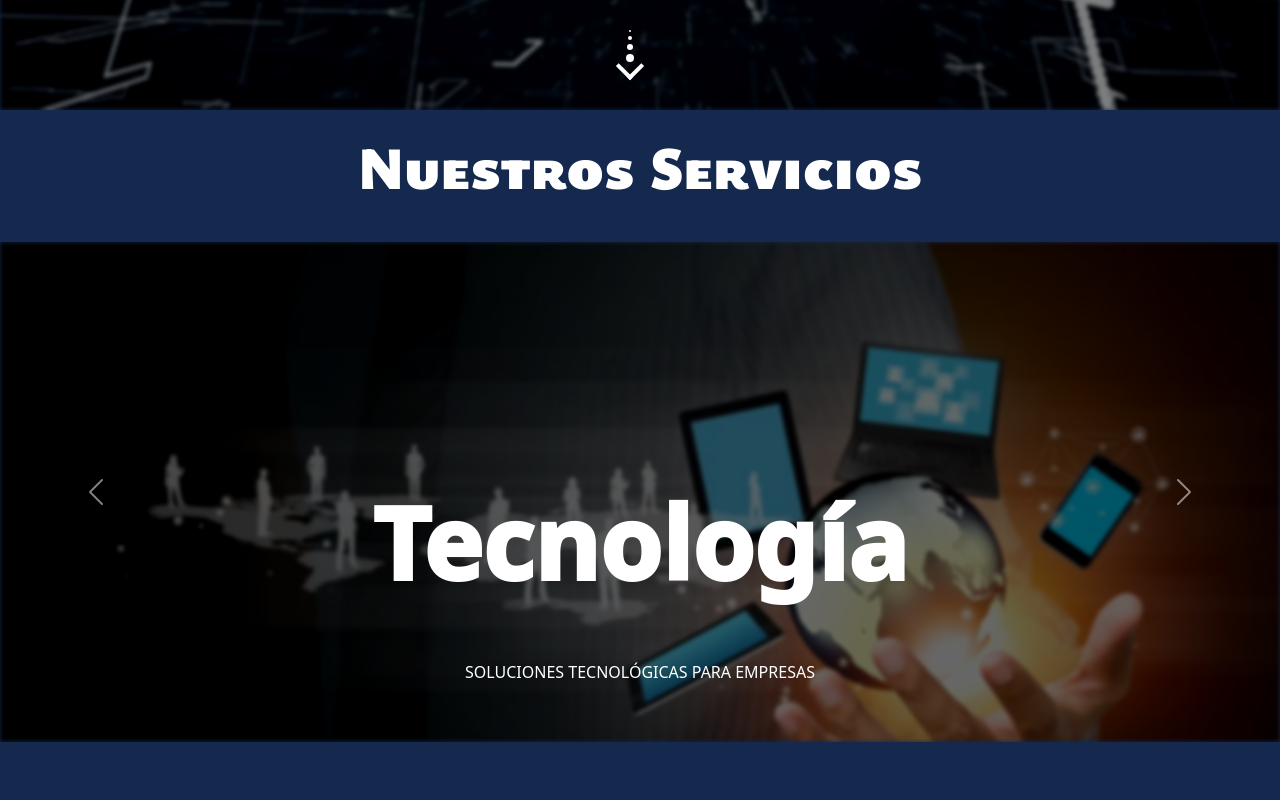
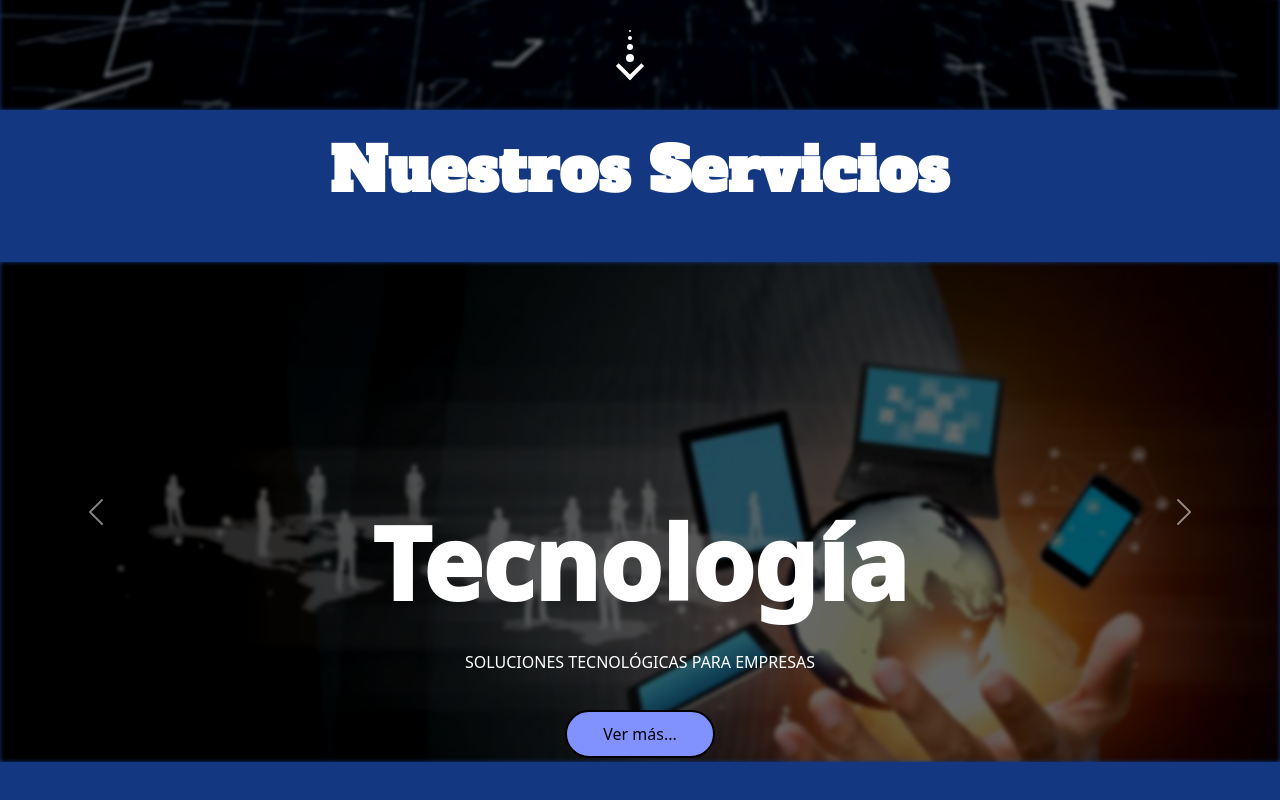
Before and after one commit to BraianVargas/promtel, a React (Create React App) app: page / in a window 1280 px wide. Shown: the part 690-1490 px from the top of the page. Built offline with nearby package versions, Linux system fonts and the light colour scheme.

Commit message:
[ADD] Styles and componet Tecnologia.js

```diff
--- a/src/components/carousel.js
+++ b/src/components/carousel.js
@@ -10,24 +10,28 @@ import "../css/carousel.css"
 const carouselData = [
      {
           id : "01",
+          route : "/tecnologia",
           imgSrc:img01,
           title: "Tecnología",
           subtitle: "SOLUCIONES TECNOLÓGICAS PARA EMPRESAS"
      },
      {
           id : "02",
+          route : "/iot",
           imgSrc:img02,
           title: "IOT",
           subtitle: "INTERNET DE LAS COSAS APLICADO A TUS NECESIDADES"
      },
      {
           id : "03",
+          route : "/construcciones",
           imgSrc:img03,
           title: "Construcciones",
           subtitle: "OBRAS CIVILES Y CONSTRUCCIONES ELECTROMECÁNICAS."
      },
      {
           id : "04",
+          route : "/fibraoptica",
           imgSrc:img04,
           title: "Fibra Óptica",
           subtitle: "CONEXION, SOLDADURA Y ENLACES INALAMBRICOS."
@@ -36,9 +40,8 @@ const carouselData = [
 
 export default class Carousel extends Component {
      render() {
-
           return (
-               <>
+               <div className='mainDivCarousel'>
                     <h2 id='carousel-title'> Nuestros Servicios </h2>
                     <div id='carouselContainer' className='carousel carousel-fade slide'  data-bs-ride="carousel">
                          <div className='carousel-inner' >
@@ -53,6 +56,7 @@ export default class Carousel extends Component {
                                         <div className='carousel-caption text-start'>
                                              <h1> {item.title} </h1>
                                              <p> {item.subtitle} </p>
+                                             <a href={item.route}>Ver más...</a>
                                         </div>
                                    </div>
                               )}
@@ -70,7 +74,7 @@ export default class Carousel extends Component {
                               </span>
                          </button>
                     </div>
-               </>
+               </div>
           )
      }
 }
--- /dev/null
+++ b/src/components/tecnologia.js
@@ -0,0 +1,16 @@
+import React, { Component } from 'react'
+import Navbar from './navbar'
+import Footer from './footer'
+
+
+export default class Tecnologia extends Component {
+  render() {
+    return (
+      <div id='tecnologiaContainer'>
+          <Navbar/>
+               Tecnologia
+          <Footer/>
+      </div>
+    )
+  }
+}
--- a/src/css/App.css
+++ b/src/css/App.css
@@ -9,7 +9,7 @@
 }
 :root{
   --color1 : 0,0,5;
-  --color2 : #15284d;
+  --color2 : #133780;
   --color3 : #435aa0;
   --color4 : #8192fe;
   --color5 : #f0f0ff;
--- a/src/css/carousel.css
+++ b/src/css/carousel.css
@@ -1,3 +1,6 @@
+#mainDivCarousel{
+     margin-top: 50px;
+}
 #carouselContainer{
      position: relative;
      width: 100%;
@@ -29,20 +32,81 @@
 #carouselContainer .carousel-caption p{
      position: relative;
      text-align: center;
-     top: -50px;
+     top: -80px;
 }
-#carousel-title{
+#carouselContainer .carousel-caption a{
+
+     font-weight: 500;
+     color: #000;
+     background-color: var(--color4);
+     padding: 10px 28px;
+     border: solid #000 2px;
+     box-shadow: none;
+     border-radius: 50px;
+     transition : .3s;
+     transform: translateY(0);
+     align-items: center;
+     cursor: pointer;
+     text-decoration: none;
      text-align: center;
-     padding-bottom: 20px;
-     margin-bottom: 20px;
+     margin: auto;
+     display: block;
+     width: 150px;
+     margin-top: -60px;
+}
+#carouselContainer .carousel-caption a:hover{
+     transition : .3s;
+     margin: auto;
+     margin-top: -60px;
+     padding: 10px 50px;
+     transform : translateY(-5px);
+     width: 180px;
+     background-color: #133780;
+     color: #ffffff;
+     border: solid 2px #fff;
+}
+
+#carousel-title {
+     font-family: "slab", sans-serif;
      font-size: 60px;
-     font-family: "wght", sans-serif;
      font-weight: 1000;
-}
+     letter-spacing: 1px;
+     text-align: center;
+     cursor: pointer;
+     padding: 1.5em;
+     display: block; /* Agrega esta línea */
+     width: 800px;
+     max-width: 12  00px;
+
+
+     margin: auto;
+     margin-bottom: 50px;
+     --b: 5px;   /* the thickness of the line */
+
+     color: transparent; /* Cambia el color a transparente */
+     padding-block: var(--b);
+     background: linear-gradient(var(--color10) 50%, #fff 0) 0% calc(100% - var(--_p,0%))/100% 200%,
+                 linear-gradient(var(--color4) 0 0) 0% var(--_p,0%)/var(--_p,0%) var(--b) no-repeat;
+     -webkit-background-clip: text,padding-box;
+     background-clip: text,padding-box;
+     transition: .5s var(--_s,0s) ease, background-size .3s calc(.3s - var(--_s,0s));
+   }
+
+   #carousel-title:hover {
+     --_p: 100%;
+     --_s: .2s;
+   }
 
 @media (max-width: 600px) {
      #carousel-title{
           top: -120px;
+          font-size: 30px;
+          margin: auto;
+          min-width: 200px;
+          width: 300px;
+          padding: 1em;
+          animation: transition .1s infinite;
+
      }
      #carouselContainer .carousel-caption h1{
           font-size: 40px;
@@ -52,5 +116,4 @@
           font-size: 16px;
           top: -60px;
      }
-
 }
--- a/src/css/mainView.css
+++ b/src/css/mainView.css
@@ -3,12 +3,15 @@
      position: relative;
      top: -100px;
      height: 90vh;
+     bottom: -100px;
 }
 #main-view .carousel-item img{
      height: 100vh;
      filter: blur(2px) brightness(.5) contrast(105%) saturate(90%) ;
      object-fit: cover;
      object-position: center;
+     bottom: -100px;
+
 }
 .carousel-caption{
      margin: auto;
--- a/src/index.js
+++ b/src/index.js
@@ -10,6 +10,7 @@ import './index.css';
 import App from './App';
 import About from './components/about';
 import Contacts from './components/contacts';
+import Tecnologia from './components/tecnologia';
 
 const router = createBrowserRouter([
   {
@@ -24,6 +25,10 @@ const router = createBrowserRouter([
     path: "/contacts",
     element: <Contacts/>,
   },
+  {
+    path:"/tecnologia",
+    element: <Tecnologia/>
+  }
 ]);
 
 
```
